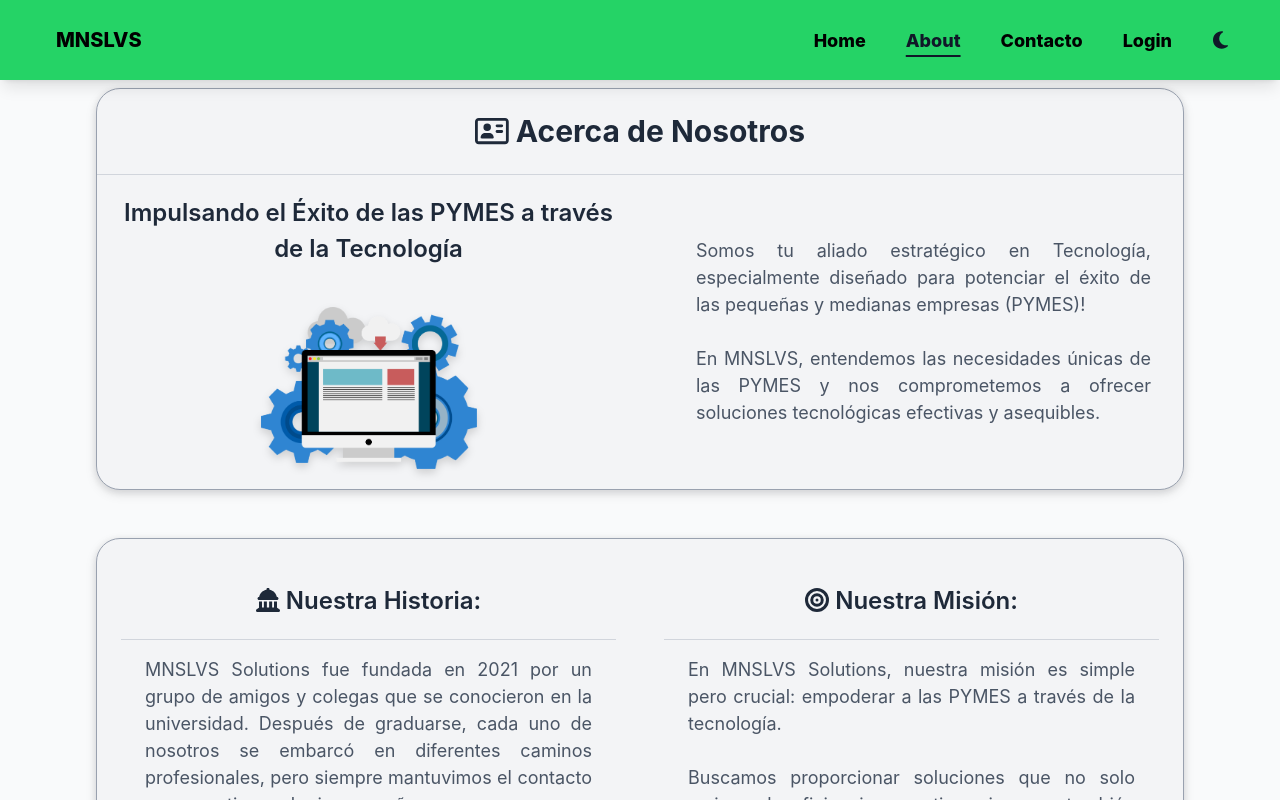
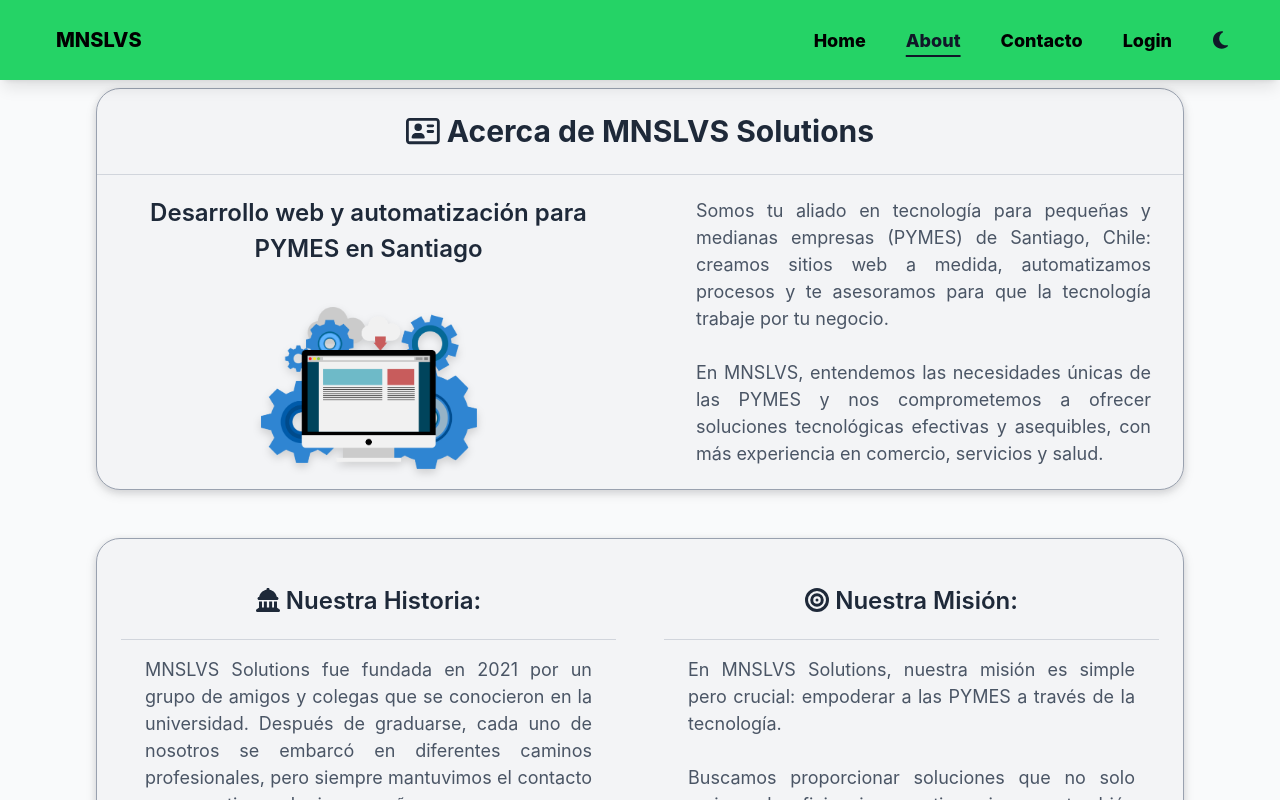
Before and after one commit to emonsalves/AWS-Frontend, a React (Vite) app: page /About in a window 1280 px wide. Shown: the top 800 px of the page. Built offline with nearby package versions, Linux system fonts and the light colour scheme; what tailwindcss-animated would draw is missing.

Commit message:
feat(contenido): orientar los textos de Nosotros y Contacto a las búsquedas

```diff
--- a/src/components/containers/ContainerAbout.jsx
+++ b/src/components/containers/ContainerAbout.jsx
@@ -9,7 +9,7 @@ const ContainerAbout = () => {
 
             <div className={`flex flex-wrap border ${darkMode ? 'border-gray-700 bg-gray-800/50' : 'border-gray-400 bg-gray-100'} shadow-custom-dark rounded-2xl flex-col w-full max-w-[95%] sm:max-w-[90%] lg:max-w-[85%] mx-auto animate-fade-up animate-once mt-2 mb-6 backdrop-blur-xs px-2 sm:px-4 lg:px-0`}>
                 <h1 className={`my-3 sm:my-4 lg:my-5 font-bold text-xl sm:text-2xl lg:text-3xl animate-fade animate-once text-center px-2 sm:px-4 ${darkMode ? 'text-white' : 'text-gray-800'}`}>
-                    <Icon name="address-card-regular" /> Acerca de Nosotros
+                    <Icon name="address-card-regular" /> Acerca de MNSLVS Solutions
                 </h1>
 
                 <hr className={darkMode ? 'border-gray-700' : 'border-gray-300'} />
@@ -18,7 +18,7 @@ const ContainerAbout = () => {
                     <div className="lg:w-1/2 mb-6 lg:mb-0">
                         <div className="card-title">
                             <h2 className={`font-semibold my-3 sm:my-4 lg:my-5 text-lg sm:text-xl lg:text-2xl animate-fade animate-once text-center px-2 sm:px-4 lg:px-5 ${darkMode ? 'text-white' : 'text-gray-800'}`}>
-                                Impulsando el Éxito de las PYMES a través de la Tecnología
+                                Desarrollo web y automatización para PYMES en Santiago
                             </h2>
                         </div>
                         <div className="card-image flex justify-center">
@@ -28,10 +28,10 @@ const ContainerAbout = () => {
 
                     <div className="card-text lg:w-1/2 lg:pl-6">
                         <p className={`text-sm sm:text-base lg:text-lg animate-fade-left animate-once mx-4 sm:mx-6 lg:mx-8 text-justify leading-relaxed ${darkMode ? 'text-gray-300' : 'text-gray-600'}`}>
-                            Somos tu aliado estratégico en Tecnología, especialmente diseñado para potenciar el éxito de las pequeñas y medianas
-                            empresas (PYMES)!
+                            Somos tu aliado en tecnología para pequeñas y medianas empresas (PYMES) de Santiago, Chile: creamos sitios web a
+                            medida, automatizamos procesos y te asesoramos para que la tecnología trabaje por tu negocio.
                             <br /> <br /> En MNSLVS, entendemos las necesidades únicas de las PYMES y nos comprometemos a ofrecer soluciones
-                            tecnológicas efectivas y asequibles.
+                            tecnológicas efectivas y asequibles, con más experiencia en comercio, servicios y salud.
                         </p>
                     </div>
                 </div>
--- a/src/components/containers/ContainerContact.jsx
+++ b/src/components/containers/ContainerContact.jsx
@@ -125,14 +125,14 @@ const ContainerContact = () => {
 
                         <div>
                             <h1 className={`text-lg sm:text-xl font-semibold ${text.primary} mb-3`}>
-                                ¿Necesitas ayuda?
+                                Cotiza tu sitio web o automatización
                                 <br />
-                                ¡Estamos aquí para ti!
+                                ¡Estamos aquí para ayudarte!
                             </h1>
                             <p className={`text-sm ${text.secondary} leading-relaxed`}>
-                                En MNSLVS, nos enorgullece ofrecer un servicio al cliente excepcional. Nuestro equipo
-                                está listo para responder tus preguntas y ayudarte a encontrar las soluciones
-                                tecnológicas perfectas para tu negocio.
+                                Cuéntanos qué necesita tu PYME: desarrollo web, automatización de procesos o asesoría
+                                tecnológica. Te respondemos con una propuesta clara. Atendemos en Santiago,
+                                Chile.
                             </p>
                         </div>
 
```
